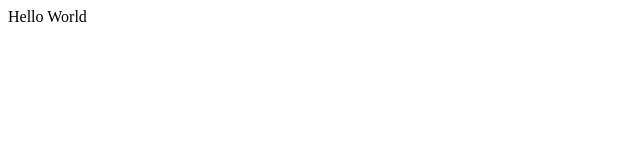
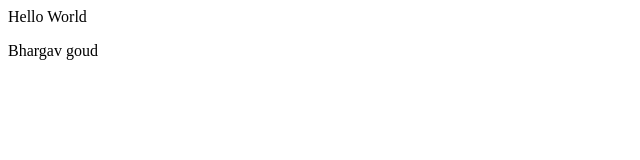
Before and after one commit to Bhargav-077/demo45, a plain HTML site: page index.html in a window 1280 px wide. Shown: the full height of the page, 0-640 px from the left. Drawn offline with Linux system fonts and the light colour scheme.

Commit message:
add new line

```diff
--- a/index.html
+++ b/index.html
@@ -1 +1,2 @@
 <p>Hello World</p>
+<p>Bhargav goud</p>
```
